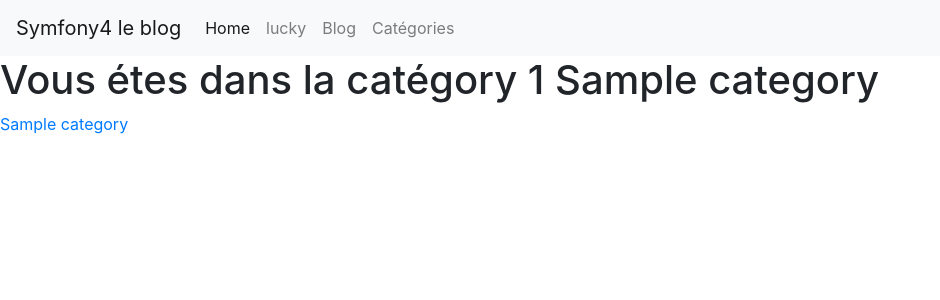
After one commit to melissaviltet/blog, a Symfony app: template templates/category/index.html.twig in a window 1280 px wide. The commit adds this page. Shown: the top 300 px of the page, without its empty margins (0-940 px from the left). Run offline with Twig, Linux system fonts and the light colour scheme; the template is opened without the code that fills it: most values are stand-ins (such as "Sample title", 1, 10 or a date in 2020); some libraries are stand-ins or nearby versions.

Commit message:
ParamConverter

```diff
--- /dev/null
+++ b/templates/category/index.html.twig
@@ -0,0 +1,11 @@
+{% extends 'base.html.twig' %}
+
+{% block title %}Hello Category !{% endblock %}
+
+{% block body %}
+
+    <h1> Vous étes dans la catégory {{ category.id }} {{ category.name }} </h1>
+
+    <a href="{{ path('category_show', {'id': category.id }) }}">{{category.name}}</a>
+
+{% endblock %}
--- a/templates/navBar.html.twig
+++ b/templates/navBar.html.twig
@@ -14,6 +14,9 @@
             <li class="nav-item">
                 <a class="nav-link" href="blog/">Blog</a>
             </li>
+            <li class="nav-item">
+                <a class="nav-link" href="{{ path('category_show', {'id' : category.id }) }}">Catégories</a>
+            </li>
         </ul>
     </div>
 </nav>
```
Also changed, not shown: src/Controller/CategoryController.php (added, +22 -0 lines).
